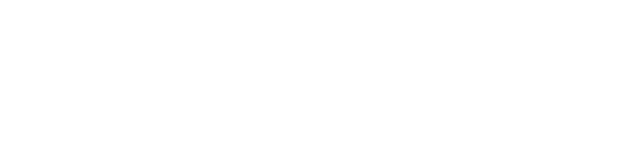
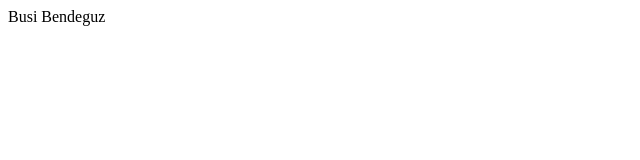
Before and after one commit to soczo01/portfolio, a plain HTML site: page index.html in a window 1280 px wide. Shown: the whole page, without its empty margins (0-640 px from the left). Drawn offline with Linux system fonts and the light colour scheme.

Commit message:
nevbeiras

```diff
--- a/index.html
+++ b/index.html
@@ -6,6 +6,6 @@
     <title>Portfolio</title>
 </head>
 <body>
-
+    <div id="BB">Busi Bendeguz</div>
 </body>
 </html>
```
